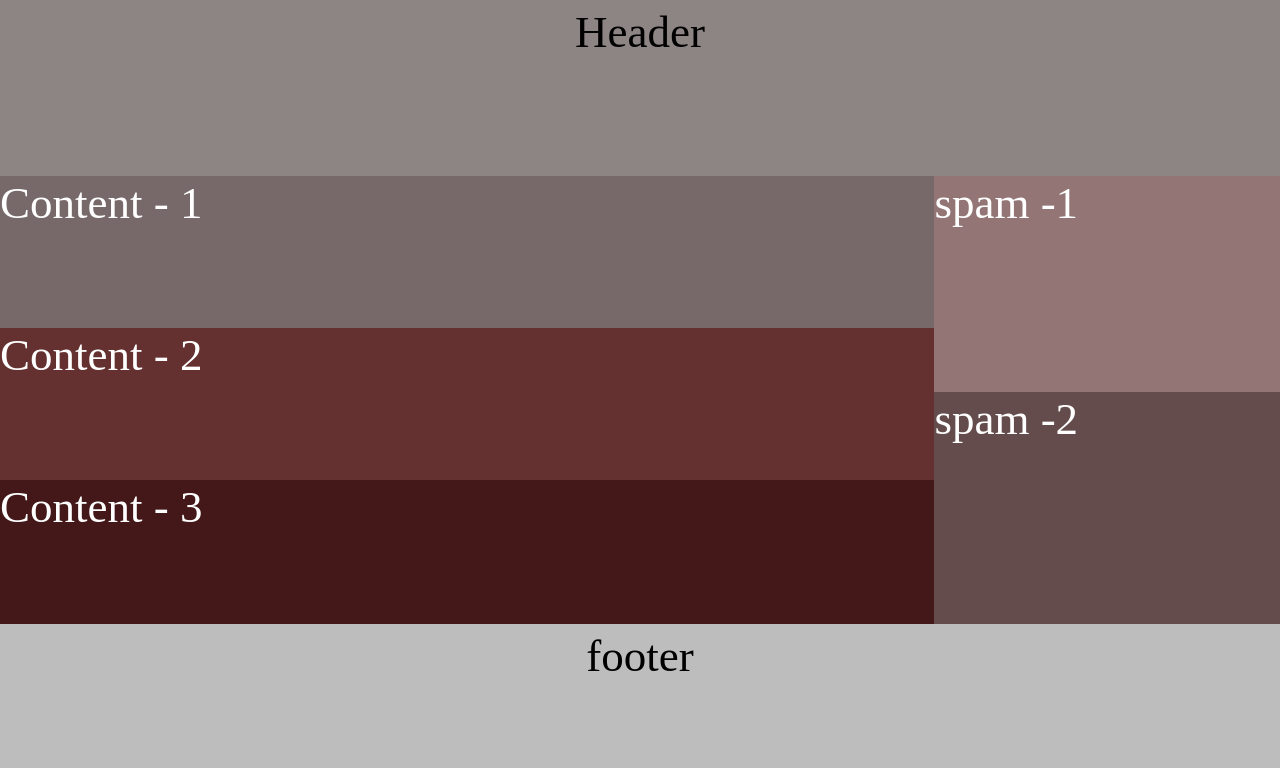
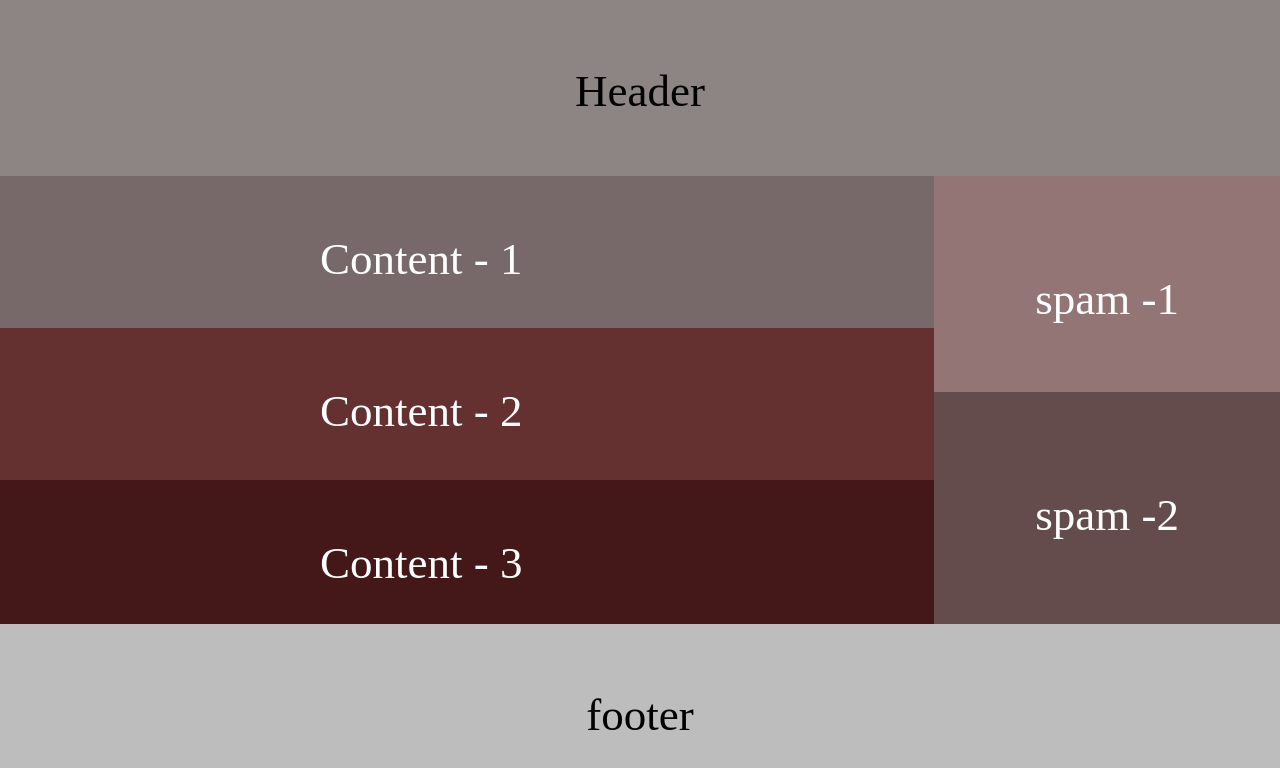
Before and after one commit to NataFishchenko/homework-lesson2-git, a plain HTML site: page homework6-figma/index3.html in a window 1280 px wide. Drawn offline with Linux system fonts and the light colour scheme.

Commit message:
change task4

```diff
--- a/homework6-figma/index3.html
+++ b/homework6-figma/index3.html
@@ -68,9 +68,7 @@
             align-items: center;
             justify-content: center;
             color: #000000;
-
-            padding-top: 5px;
-            padding-bottom: 4px;
+            padding-top: 8vh;
             font-size: 45px;
             font-weight: 400;
             line-height: 55px;
@@ -82,12 +80,8 @@
             display: flex;
             justify-content: center;
             align-items: center;
-
-
-
+           padding-top: 8vh;
             color: #000000;
-            padding-top: 5px;
-            padding-bottom: 4px;
             font-size: 45px;
             font-weight: 400;
             line-height: 55px;
@@ -101,7 +95,8 @@
             line-height: 54px;
             text-align: left;
             color: #FFFFFF;
-
+            padding-left: 25vw ;
+            padding-top: 7vh;
 
         }
 
@@ -112,7 +107,8 @@
             font-weight: 400;
             line-height: 54px;
             text-align: left;
-
+            padding-top: 12vh;
+            justify-content: center;
 
         }
 
```
